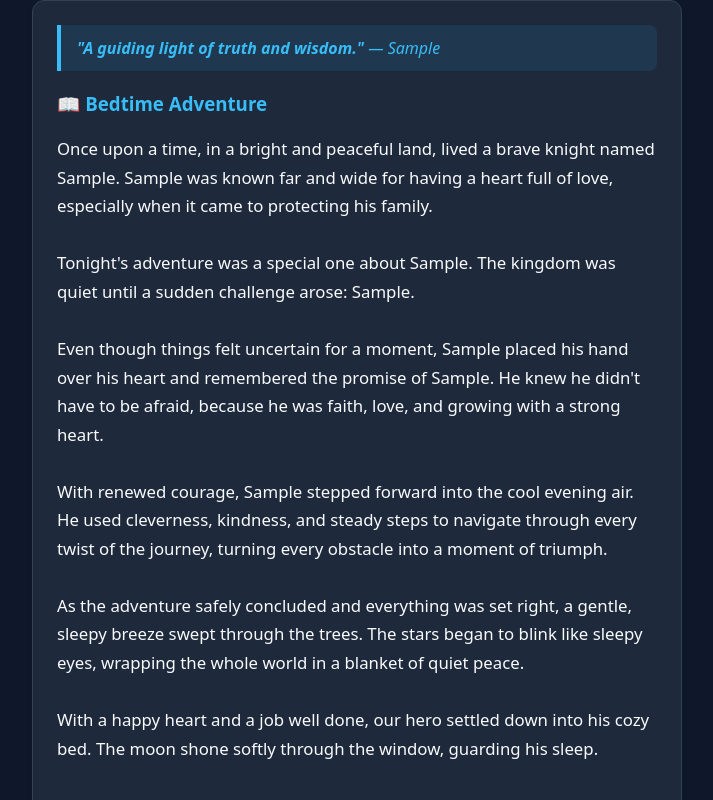
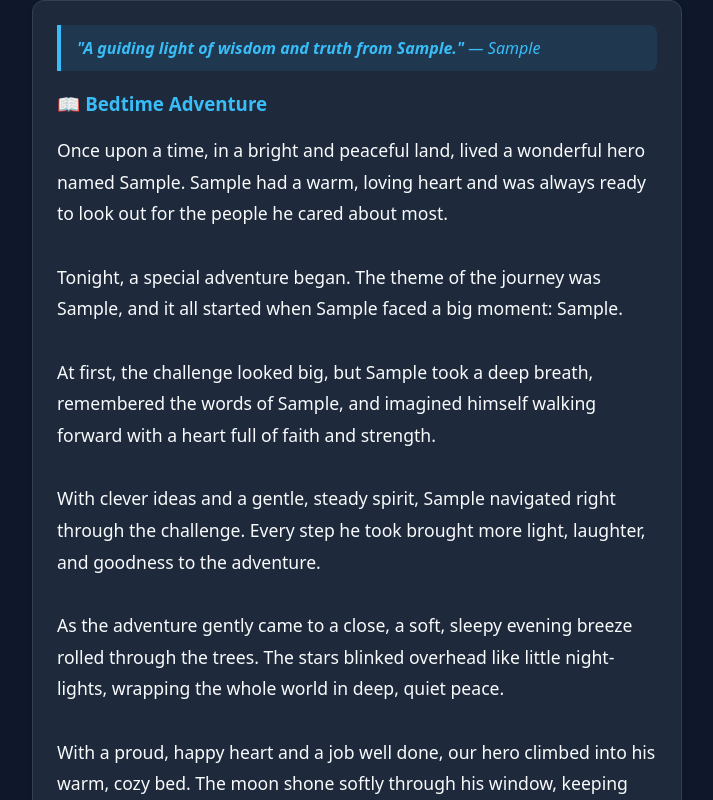
Before and after one commit to kaboatman85/bedtime-story-generator, a plain HTML site: page index.html in a window 1280 px wide. Both pictures are taken after typing "Sample", "Sample", "Sample", "Sample" into the empty fields and a click on the button "Generate Full Story". Shown: the part 671-1471 px from the top of the page, without its empty margins (283-996 px from the left). Drawn offline with Linux system fonts and the light colour scheme.

Commit message:
Update index.html

```diff
--- a/index.html
+++ b/index.html
@@ -94,8 +94,8 @@
         }
 
         .story-output {
-            line-height: 1.7;
-            font-size: 1.05rem;
+            line-height: 1.8;
+            font-size: 1.1rem;
             white-space: pre-wrap;
         }
 
@@ -122,22 +122,22 @@
         <div class="card">
             <div class="form-group">
                 <label for="heroName">Hero Name</label>
-                <input type="text" id="heroName" placeholder="e.g., Leo">
+                <input type="text" id="heroName" placeholder="e.g., George">
             </div>
 
             <div class="form-group">
                 <label for="theme">Topic / Theme</label>
-                <input type="text" id="theme" placeholder="e.g., A knight fighting for his family">
+                <input type="text" id="theme" placeholder="e.g., A brave knight protecting his family">
             </div>
 
             <div class="form-group">
                 <label for="keyPoints">Key Story Points / Ideas</label>
-                <textarea id="keyPoints" placeholder="e.g., Sister kidnapped by a bad guy, dragon that breathes ice"></textarea>
+                <textarea id="keyPoints" placeholder="e.g., Climbs a mountain, faces a playground challenge"></textarea>
             </div>
 
             <div class="form-group">
                 <label for="bibleVerse">Bible Verse (Moral / Lesson)</label>
-                <input type="text" id="bibleVerse" placeholder="e.g., Joshua 1:9 or Psalm 4:8">
+                <input type="text" id="bibleVerse" placeholder="e.g., Ephesians 6:11 or Joshua 1:9">
             </div>
 
             <div class="form-group">
@@ -161,66 +161,74 @@
 
     <script>
         const verseDatabase = {
+            "ephesians 6:11": {
+                ref: "Ephesians 6:11",
+                text: "Put on the full armor of God, so that you can take your stand against the devil's schemes.",
+                actualText: true,
+                narrativeIntegration: (name) => `putting on invisible armor of truth and goodness, standing tall and steady with a protected heart`
+            },
             "joshua 1:9": {
                 ref: "Joshua 1:9",
                 text: "Be strong and courageous... for the Lord your God will be with you wherever you go.",
-                lessonPhrase: "brave and strong, remembering that he is never alone"
+                actualText: true,
+                narrativeIntegration: (name) => `feeling completely brave because he knew he was never alone on his journey`
             },
             "psalm 4:8": {
                 ref: "Psalm 4:8",
                 text: "In peace I will lie down and sleep, for you alone, Lord, make me dwell in safety.",
-                lessonPhrase: "peaceful rest and safety under God's watchful care"
+                actualText: true,
+                narrativeIntegration: (name) => `resting in the quiet safety and cozy peace of God's watchful care`
             },
             "proverbs 3:5": {
                 ref: "Proverbs 3:5",
                 text: "Trust in the Lord with all your heart and lean not on your own understanding.",
-                lessonPhrase: "trusting completely and following the right path"
-            },
-            "1 corinthians 16:14": {
-                ref: "1 Corinthians 16:14",
-                text: "Do everything in love.",
-                lessonPhrase: "acting with fierce love and kindness"
+                actualText: true,
+                narrativeIntegration: (name) => `trusting step-by-step down the right path with complete confidence`
             }
         };
 
         function generateStory() {
             const name = document.getElementById('heroName').value.trim() || "Brave Explorer";
-            const theme = document.getElementById('theme').value.trim() || "a heroic journey";
-            const points = document.getElementById('keyPoints').value.trim() || "facing a great challenge to protect what matters most";
+            const theme = document.getElementById('theme').value.trim() || "an exciting quest";
+            const points = document.getElementById('keyPoints').value.trim() || "embarks on a noble adventure to help others";
             const rawVerseInput = document.getElementById('bibleVerse').value.trim().toLowerCase();
             const mood = document.getElementById('mood').value;
 
             let selectedVerse = verseDatabase[rawVerseInput];
             if (!selectedVerse && rawVerseInput !== "") {
+                // Intelligent cleaner for custom-typed verses
+                let customRef = document.getElementById('bibleVerse').value.trim();
                 selectedVerse = {
-                    ref: document.getElementById('bibleVerse').value.trim(),
-                    text: "A guiding light of truth and wisdom.",
-                    lessonPhrase: "faith, love, and growing with a strong heart"
+                    ref: customRef,
+                    text: `A guiding light of wisdom and truth from ${customRef}.`,
+                    actualText: false,
+                    narrativeIntegration: () => `walking forward with a heart full of faith and strength`
                 };
             }
 
-            // Crafting a detailed, rich story layout
-            let story = `Once upon a time, in a bright and peaceful land, lived a brave knight named ${name}. ${name} was known far and wide for having a heart full of love, especially when it came to protecting his family.\n\n`;
+            // Natural, flowing story structure tailored to read like a real book
+            let story = `Once upon a time, in a bright and peaceful land, lived a wonderful hero named ${name}. ${name} had a warm, loving heart and was always ready to look out for the people he cared about most.\n\n`;
 
-            story += `Tonight's adventure was a special one about ${theme}. The kingdom was quiet until a sudden challenge arose: ${points}.\n\n`;
+            story += `Tonight, a special adventure began. The theme of the journey was ${theme}, and it all started when ${name} faced a big moment: ${points}.\n\n`;
 
             if (selectedVerse) {
-                story += `Even though things felt uncertain for a moment, ${name} placed his hand over his heart and remembered the promise of ${selectedVerse.ref}. He knew he didn't have to be afraid, because he was ${selectedVerse.lessonPhrase}.\n\n`;
+                let integrationText = selectedVerse.narrativeIntegration(name);
+                story += `At first, the challenge looked big, but ${name} took a deep breath, remembered the words of ${selectedVerse.ref}, and imagined himself ${integrationText}.\n\n`;
             }
 
-            story += `With renewed courage, ${name} stepped forward into the cool evening air. He used cleverness, kindness, and steady steps to navigate through every twist of the journey, turning every obstacle into a moment of triumph.\n\n`;
+            story += `With clever ideas and a gentle, steady spirit, ${name} navigated right through the challenge. Every step he took brought more light, laughter, and goodness to the adventure.\n\n`;
 
             if (mood === 'calming') {
-                story += `As the adventure safely concluded and everything was set right, a gentle, sleepy breeze swept through the trees. The stars began to blink like sleepy eyes, wrapping the whole world in a blanket of quiet peace.\n\n`;
+                story += `As the adventure gently came to a close, a soft, sleepy evening breeze rolled through the trees. The stars blinked overhead like little night-lights, wrapping the whole world in deep, quiet peace.\n\n`;
             } else if (mood === 'exciting') {
-                story += `With a triumphant cheer and a big smile, ${name} successfully completed the mission, saving the day with courage and joy!\n\n`;
+                story += `With a triumphant smile and a joyful cheer, ${name} successfully completed the quest, saving the day with courage and a happy heart!\n\n`;
             } else {
-                story += `With a few giggles and playful maneuvers, ${name} wrapped up the adventure in the most fun way possible.\n\n`;
+                story += `With a few playful giggles and lighthearted steps, ${name} wrapped up the journey in the most fun way imaginable.\n\n`;
             }
 
-            story += `With a happy heart and a job well done, our hero settled down into his cozy bed. The moon shone softly through the window, guarding his sleep.\n\nGoodnight, ${name}. Sweet dreams.`;
+            story += `With a proud, happy heart and a job well done, our hero climbed into his warm, cozy bed. The moon shone softly through his window, keeping watch over his sleep.\n\nGoodnight, ${name}. Sweet dreams.`;
 
-            // Display verse block if provided
+            // Display verse block cleanly
             const verseDisplay = document.getElementById('verseDisplay');
             if (rawVerseInput !== "" && selectedVerse) {
                 verseDisplay.innerHTML = `<strong>"${selectedVerse.text}"</strong> — <em>${selectedVerse.ref}</em>`;
```
